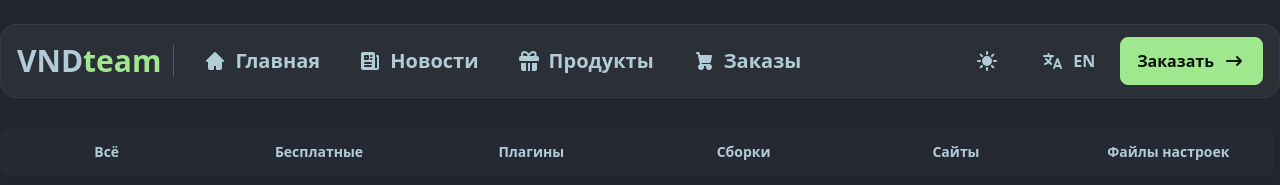
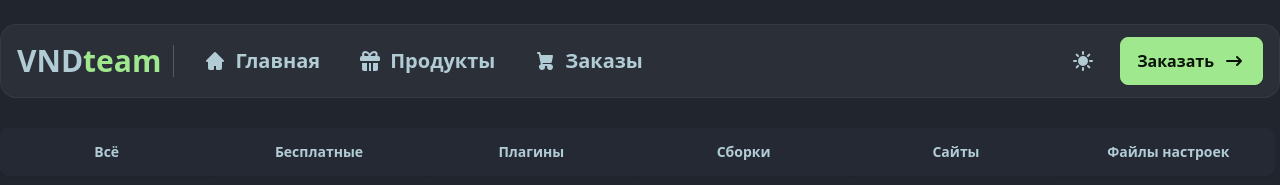
Before and after one commit to kollakek1/pl-sell, an Astro site: page /market in a window 1280 px wide. Built offline with nearby package versions, Linux system fonts and the light colour scheme; Astro itself is replaced by a stand-in of ours; no server answers.

Commit message:
header fix

```diff
--- a/src/components/header.jsx
+++ b/src/components/header.jsx
@@ -53,13 +53,13 @@ export default function Header() {
                                 </svg>
                                 Главная
                             </a>
-                            <a href="/" className="my-auto btn btn-ghost text-xl">
+                            {/* <a href="/" className="my-auto btn btn-ghost text-xl">
                                 <svg aria-hidden="true" xmlns="http://www.w3.org/2000/svg" width="24" height="24" fill="currentColor" viewBox="0 0 24 24">
                                     <path fillRule="evenodd" d="M5 3a2 2 0 0 0-2 2v14a2 2 0 0 0 2 2h11.5c.07 0 .14-.007.207-.021.095.014.193.021.293.021h2a2 2 0 0 0 2-2V7a1 1 0 0 0-1-1h-1a1 1 0 1 0 0 2v11h-2V5a2 2 0 0 0-2-2H5Zm7 4a1 1 0 0 1 1-1h.5a1 1 0 1 1 0 2H13a1 1 0 0 1-1-1Zm0 3a1 1 0 0 1 1-1h.5a1 1 0 1 1 0 2H13a1 1 0 0 1-1-1Zm-6 4a1 1 0 0 1 1-1h6a1 1 0 1 1 0 2H7a1 1 0 0 1-1-1Zm0 3a1 1 0 0 1 1-1h6a1 1 0 1 1 0 2H7a1 1 0 0 1-1-1ZM7 6a1 1 0 0 0-1 1v3a1 1 0 0 0 1 1h3a1 1 0 0 0 1-1V7a1 1 0 0 0-1-1H7Zm1 3V8h1v1H8Z" clipRule="evenodd"/>
                                 </svg>
 
                                 Новости
-                            </a>
+                            </a> */}
                             <a href="/market" className="my-auto btn btn-ghost text-xl">
                                 <svg aria-hidden="true" xmlns="http://www.w3.org/2000/svg" width="24" height="24" fill="currentColor" viewBox="0 0 24 24">
                                     <path d="M20 7h-.7c.229-.467.349-.98.351-1.5a3.5 3.5 0 0 0-3.5-3.5c-1.717 0-3.215 1.2-4.331 2.481C10.4 2.842 8.949 2 7.5 2A3.5 3.5 0 0 0 4 5.5c.003.52.123 1.033.351 1.5H4a2 2 0 0 0-2 2v2a1 1 0 0 0 1 1h18a1 1 0 0 0 1-1V9a2 2 0 0 0-2-2Zm-9.942 0H7.5a1.5 1.5 0 0 1 0-3c.9 0 2 .754 3.092 2.122-.219.337-.392.635-.534.878Zm6.1 0h-3.742c.933-1.368 2.371-3 3.739-3a1.5 1.5 0 0 1 0 3h.003ZM13 14h-2v8h2v-8Zm-4 0H4v6a2 2 0 0 0 2 2h3v-8Zm6 0v8h3a2 2 0 0 0 2-2v-6h-5Z"/>
@@ -88,12 +88,12 @@ export default function Header() {
                                     <path fillRule="evenodd" d="M11.675 2.015a.998.998 0 0 0-.403.011C6.09 2.4 2 6.722 2 12c0 5.523 4.477 10 10 10 4.356 0 8.058-2.784 9.43-6.667a1 1 0 0 0-1.02-1.33c-.08.006-.105.005-.127.005h-.001l-.028-.002A5.227 5.227 0 0 0 20 14a8 8 0 0 1-8-8c0-.952.121-1.752.404-2.558a.996.996 0 0 0 .096-.428V3a1 1 0 0 0-.825-.985Z" clipRule="evenodd"/>
                                 </svg>
                         </label>
-                        <a href="/en" className="btn btn-ghost my-auto text-base max-lg:hidden">
+                        {/* <a href="/en" className="btn btn-ghost my-auto text-base max-lg:hidden">
                             <svg aria-hidden="true" xmlns="http://www.w3.org/2000/svg" width="24" height="24" fill="none" viewBox="0 0 24 24">
                                 <path stroke="currentColor" strokeLinecap="round" strokeLinejoin="round" strokeWidth="2" d="m13 19 3.5-9 3.5 9m-6.125-2h5.25M3 7h7m0 0h2m-2 0c0 1.63-.793 3.926-2.239 5.655M7.5 6.818V5m.261 7.655C6.79 13.82 5.521 14.725 4 15m3.761-2.345L5 10m2.761 2.655L10.2 15"/>
                             </svg>
                             EN
-                        </a>
+                        </a> */}
                         <a href="/services" className="btn btn-primary my-auto text-base">
                             Заказать
                             <svg aria-hidden="true" xmlns="http://www.w3.org/2000/svg" width="24" height="24" fill="none" viewBox="0 0 24 24">
```
